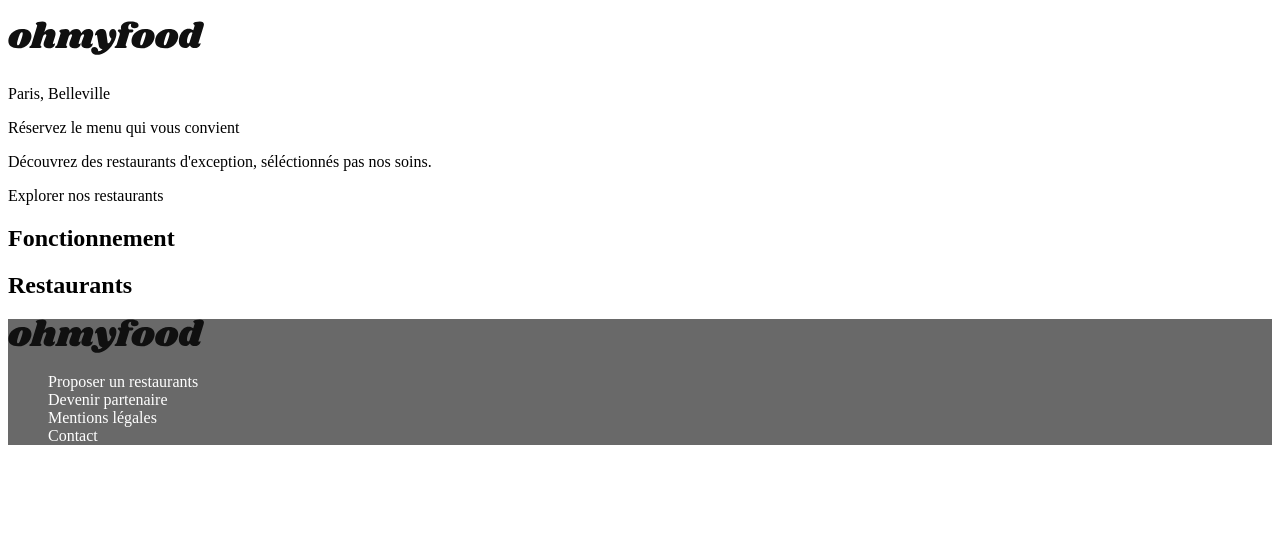
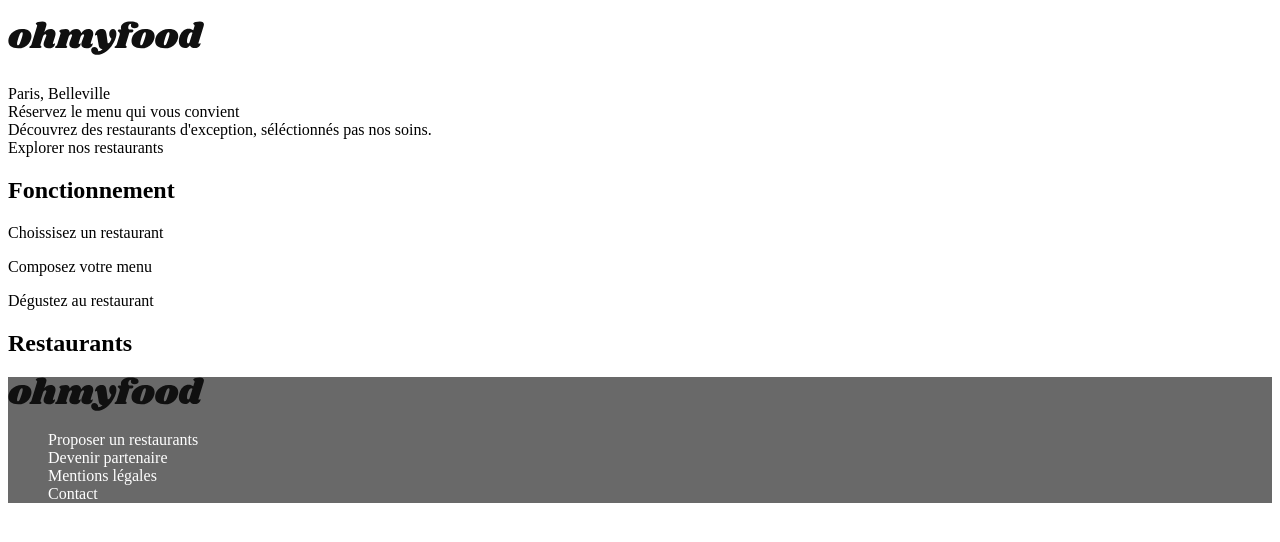
Before and after one commit to ProjetsAM/mekkaouianissa_3_27042021, a plain HTML site: page index.html in a window 1280 px wide. Drawn offline with Linux system fonts and the light colour scheme.

Commit message:
balises semantiques

```diff
--- a/index.html
+++ b/index.html
@@ -8,14 +8,31 @@
    <body>
       <header>
          <h1><img src="src/images/logo/ohmyfood@2x.svg" alt="logo ohmyfood" ></h1>
-        <p>Paris, Belleville</p>
-        <p>Réservez le menu qui vous convient</p>
-        <p>Découvrez des restaurants d'exception, séléctionnés pas nos soins.</p>
-        <p>Explorer nos restaurants</p>
+      </header>
+      <nav>
+         <div>Paris, Belleville</div>
+         <div>Réservez le menu qui vous convient</div>
+         <div>Découvrez des restaurants d'exception, séléctionnés pas nos soins.</div>
+         <div>Explorer nos restaurants</div>
+      </nav>
+      <section>
          <h2>Fonctionnement</h2>
+         <div>
+            <i></i>
+            <p>Choissisez un restaurant</p>
+         </div>
+         <div>
+            <i></i>
+            <p>Composez votre menu</p>
+         </div>
+         <div>
+            <i></i>
+            <p>Dégustez au restaurant</p>
+         </div>
+      </section>
+      <section>
          <h2>Restaurants</h2>
-
-    </header>
+      </section>
       <footer>
          <img src="src/images/logo/ohmyfood@2x.svg" alt="logo ohmyfood" >
          <div>
@@ -25,9 +42,7 @@
                <li>Mentions légales</li>
                <li>Contact</li>
             </ul>
-
          </div>
-
       </footer>
    </body>
 </html>
```
Lines whose indentation alone changed are shown as unchanged.
